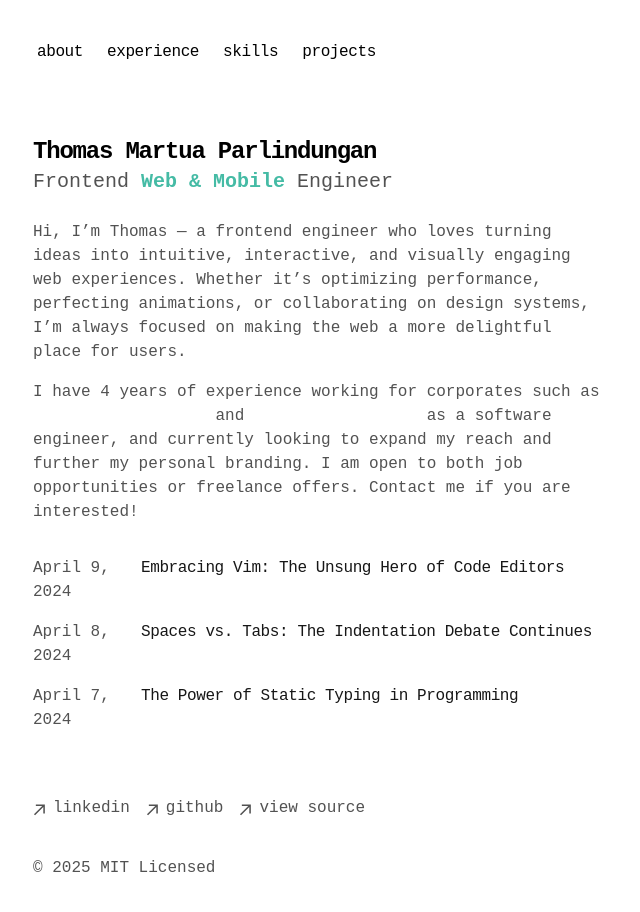
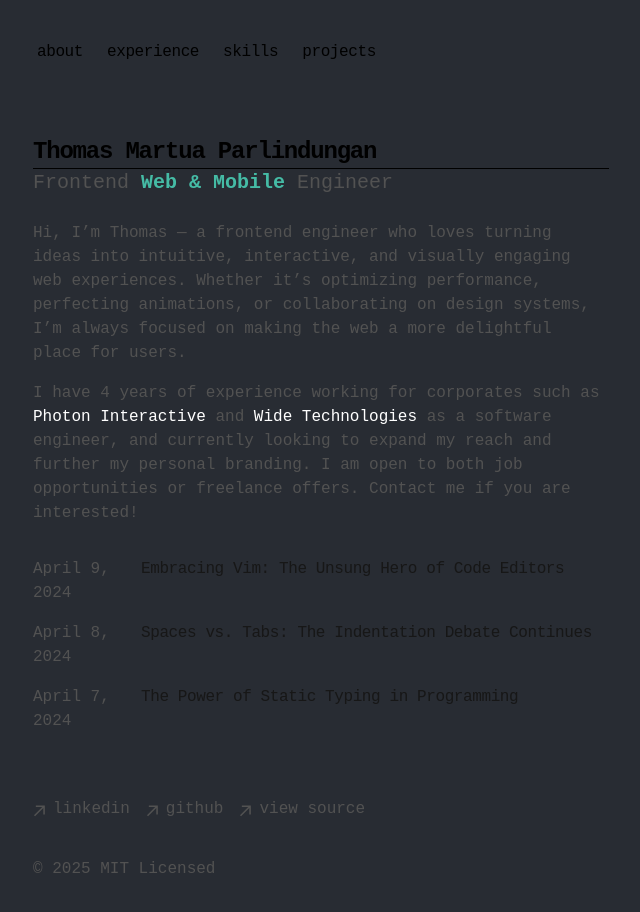
Before and after one commit to thomasmartuaps/personal-site, a Next.js app: page / in a window 1280 px wide. Shown: the top 912 px of the page, without its empty margins (319-959 px from the left). Built offline with nearby package versions, Linux system fonts and the light colour scheme.

Commit message:
adding lines

```diff
--- a/app/global.css
+++ b/app/global.css
@@ -35,6 +35,7 @@
 
 html {
   min-width: 360px;
+  background-color: #282c33;
   font-family: "Fira Code", monospace;
   src: local("Fira Code"),
     url(../node_modules/@fontsource-variable/fira-code/files/fira-code-greek-ext-wght-normal.woff2)
--- a/app/page.tsx
+++ b/app/page.tsx
@@ -11,6 +11,7 @@ export default function Page() {
       <h1 className="text-2xl font-semibold tracking-tighter">
         Thomas Martua Parlindungan
       </h1>
+      <hr></hr>
       <h2 className="mb-6 text-xl text-neutral-600 dark:text-neutral-400">
         Frontend{" "}
         <span className="text-mint-500 font-semibold">Web & Mobile</span>{" "}
```
Also changed, not shown: app/layout.tsx (+8 -0 lines).
